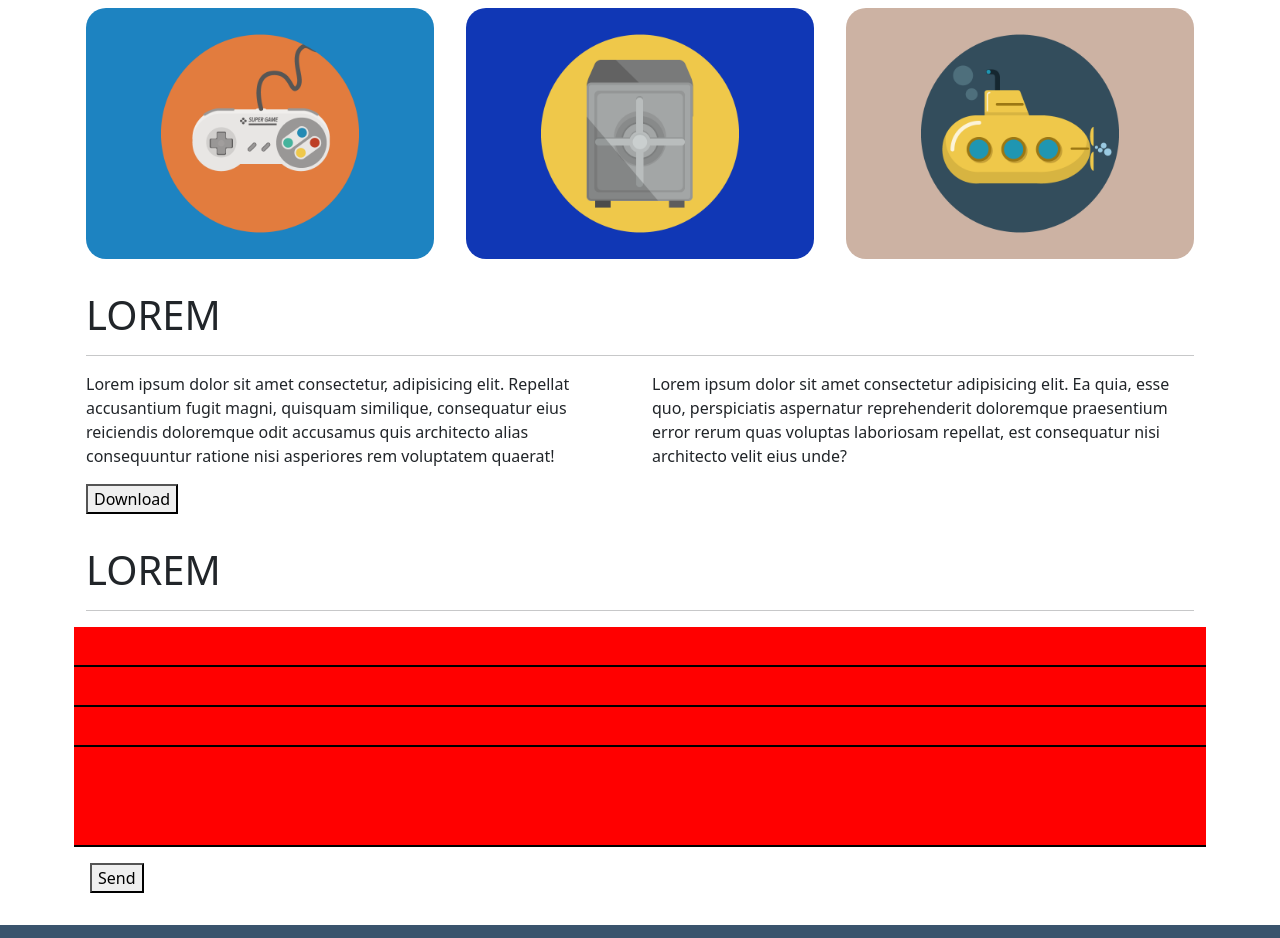
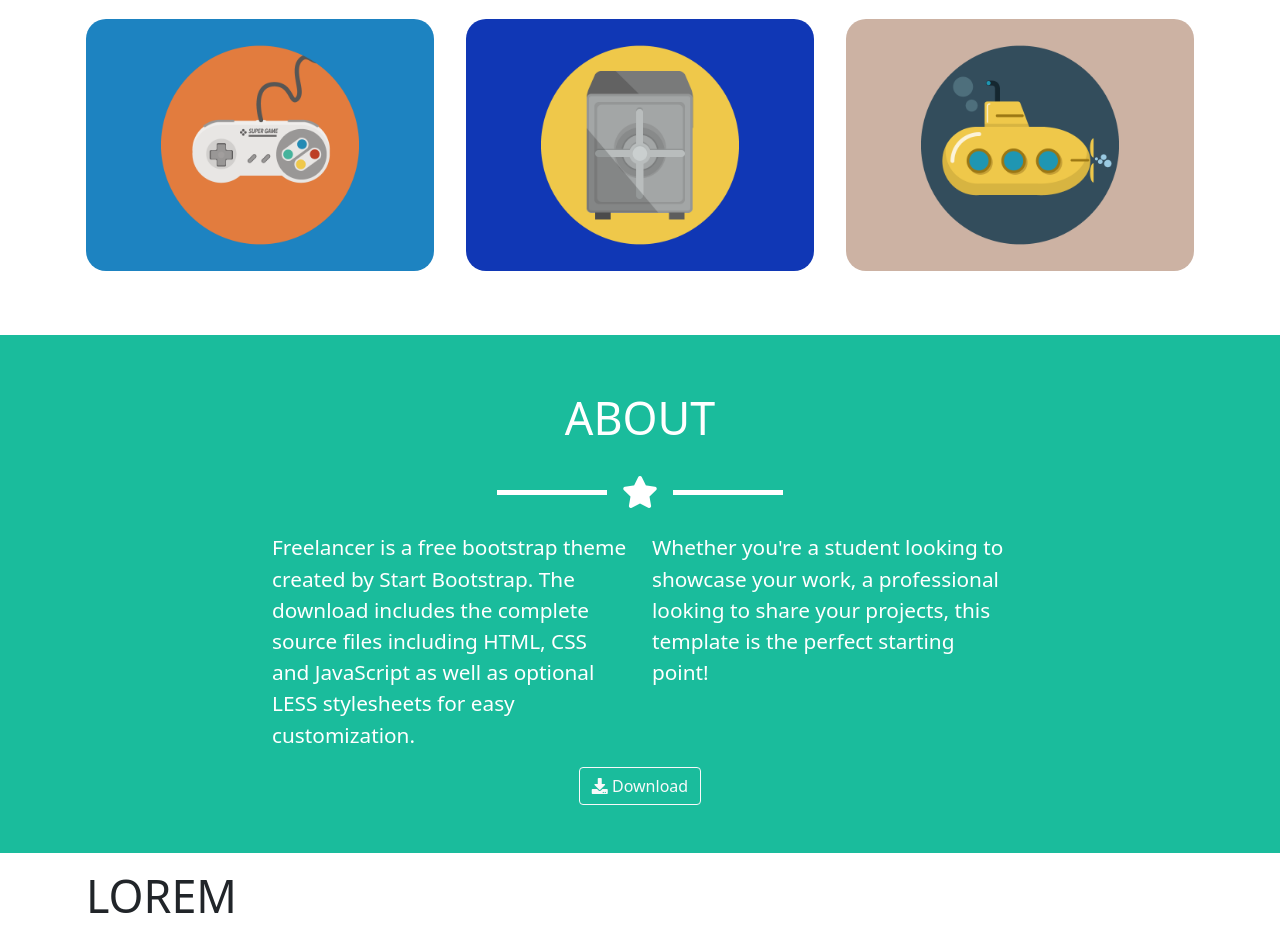
Before and after one commit to GiandoSaba/html-css-bootstrap-freelancer, a plain HTML site: page index.html in a window 1280 px wide. Shown: the part 1115-2053 px from the top of the page. Drawn offline with nearby package versions, Linux system fonts and the light colour scheme.

Commit message:
about_section

```diff
--- a/css/style.css
+++ b/css/style.css
@@ -19,6 +19,10 @@ html {
     color: white;
 }
 
+section h1 {
+    font-size: 2.8em;
+}
+
 .line-star {
     display: flex;
     align-items:  center;
@@ -26,14 +30,14 @@ html {
 }
 
 .line-star .line{
-    width: 150px;
+    width: 15%;
     height: 5px;
     background-color: black;
 }
 
 .line-star .star{
     font-size: 2em;
-    margin: 0 1.5em;
+    margin: 0 2%;
 }
 
 .bg-green .line-star .line{
@@ -42,10 +46,6 @@ html {
 
 .jumbo .avatar {
     width: 250px;
-}
-
-.jumbo .jumbo-title {
-    font-size: 2.5em;
 }
 
 .portfolio .product {
@@ -79,17 +79,17 @@ html {
     display: block;
 }
 
+.about p {
+    font-size: 1.3em;
+    text-align: left;
+}
+
 .yellow {
     background-color: yellow;
 }
 
 .red {
     background-color: red;
-}
-
-.about p,
-.contact .align-left {
-    text-align: left;
 }
 
 .contact .name,
--- a/index.html
+++ b/index.html
@@ -50,7 +50,7 @@
         </div>
     </section>
     <section class="portfolio">
-        <div class="container text-center pt-5">
+        <div class="container text-center pt-5 pb-5">
             <div class="row">
                 <div class="col-12">
                     <h1 class="pt-2">PORTFOLIO</h1>
@@ -111,25 +111,29 @@
             </div>
         </div>
     </section>
-    <section class="about green">
-        <div class="container p-3">
+    <section class="about bg-green">
+        <div class="container text-center pt-5 pb-5">
+            <div class="row justify-content-center">
+                <div class="col-8">
                     <div class="row">
-                <div class="col">
-                    <h1>LOREM</h1>
-                    <hr>
+                        <div class="col-12">
+                            <h1 class="pt-2">ABOUT</h1>
+                            <div class="line-star pt-3 pb-3">
+                                <div class="line"></div>
+                                <div class="star"><i class="fas fa-star"></i></div>
+                                <div class="line"></div>
                             </div>
                         </div>
-            <div class="row row-cols-1 row-cols-md-2">
-                <div class="col">
-                    <p>Lorem ipsum dolor sit amet consectetur, adipisicing elit. Repellat accusantium fugit magni, quisquam similique, consequatur eius reiciendis doloremque odit accusamus quis architecto alias consequuntur ratione nisi asperiores rem voluptatem quaerat!</p>
+                        <div class="col-12 col-md-6">
+                            <p>Freelancer is a free bootstrap theme created by Start Bootstrap. The download includes the complete source files including HTML, CSS and JavaScript as well as optional LESS stylesheets for easy customization.</p>
                         </div>
-                <div class="col">
-                    <p>Lorem ipsum dolor sit amet consectetur adipisicing elit. Ea quia, esse quo, perspiciatis aspernatur reprehenderit doloremque praesentium error rerum quas voluptas laboriosam repellat, est consequatur nisi architecto velit eius unde?</p>
+                        <div class="col-12 col-md-6">
+                            <p>Whether you're a student looking to showcase your work, a professional looking to share your projects, this template is the perfect starting point!</p>
+                        </div>
+                        <div class="col-12">
+                            <button type="button" class="btn btn-outline-light"><i class="fas fa-download"></i> Download</button>
                         </div>
                     </div>
-            <div class="row">
-                <div class="col">
-                    <button>Download</button>
                 </div>
             </div>
         </div>
```
Lines whose indentation alone changed are shown as unchanged.
